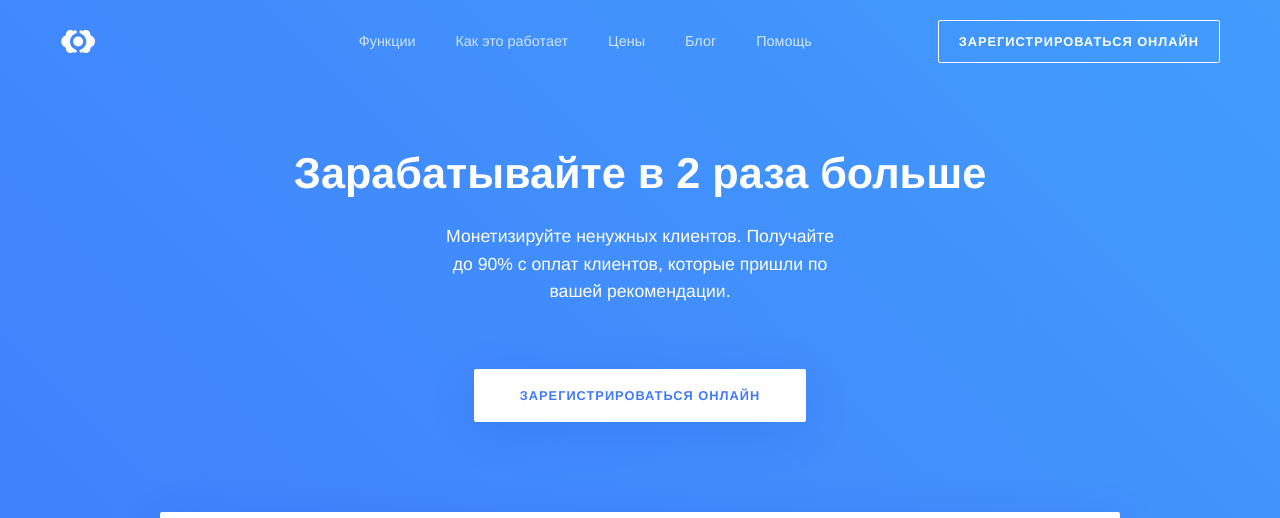
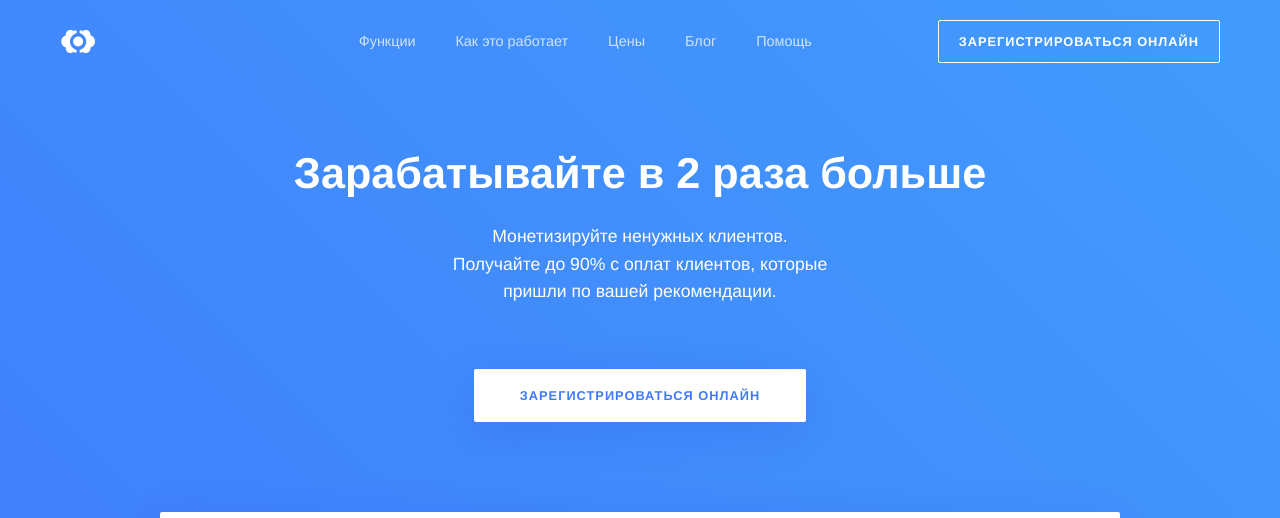
Before and after one commit to RakhimyanTim/fitness.github.io, a Jekyll site: the page built from pages/index.html, in a window 1280 px wide and 900 px high, cut to the strip 0-518 px from the top of the window. Built offline with Jekyll 4.4.1, drawn with Linux system fonts in a browser that asks for light colours; some web fonts are replaced.

Commit message:
Update main-landing.html

```diff
--- a/_layouts/main-landing.html
+++ b/_layouts/main-landing.html
@@ -4,7 +4,7 @@ layout: default
 
 <header class="{{ page.header_class }}">
 	{% include navigation/top.html %}
-	{% include components/hero/main.html image="" heading="Зарабатывайте в 2 раза больше" subtitle="Монетизируйте ненужных клиентов. Получайте до 90% с оплат клиентов, которые пришли по вашей рекомендации." button="Зарегистрироваться онлайн" video="gpmWyZvOU3g" %}
+	{% include components/hero/main.html image="" heading="Зарабатывайте в 2 раза больше" subtitle="Монетизируйте ненужных клиентов. <br>Получайте до 90% с оплат клиентов, которые пришли по вашей рекомендации." button="Зарегистрироваться онлайн" video="gpmWyZvOU3g" %}
 </header>
 
 {{ content }}
```
